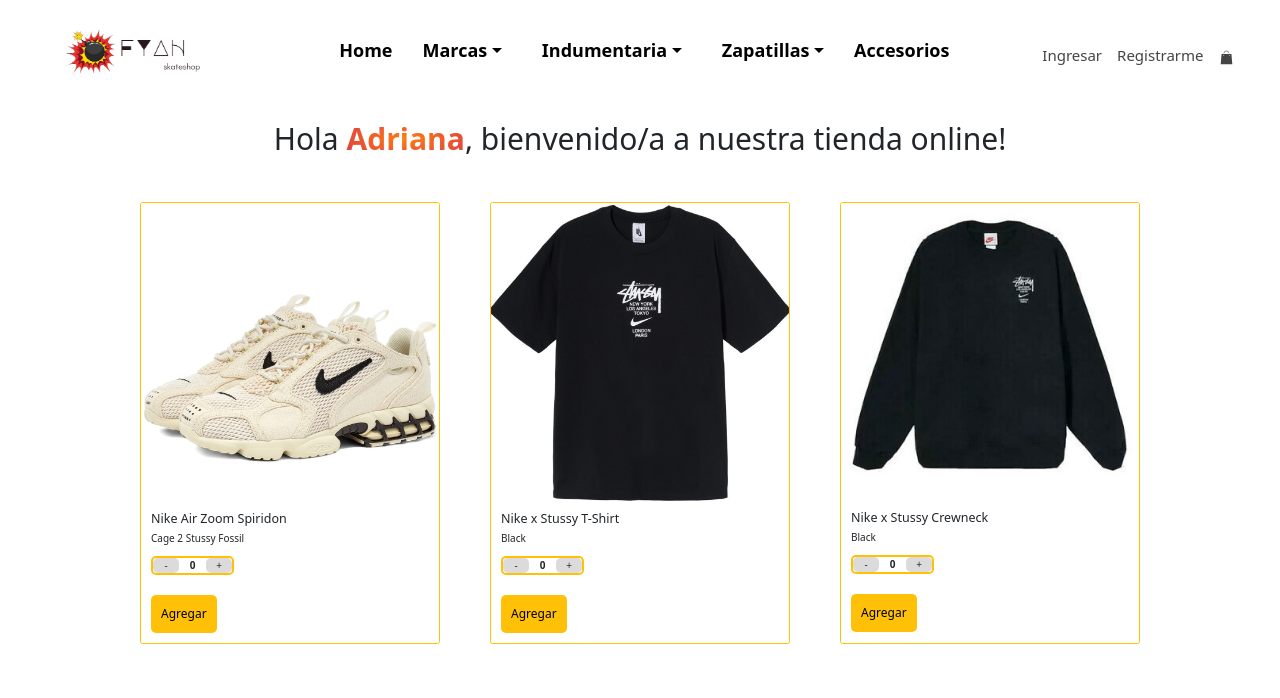
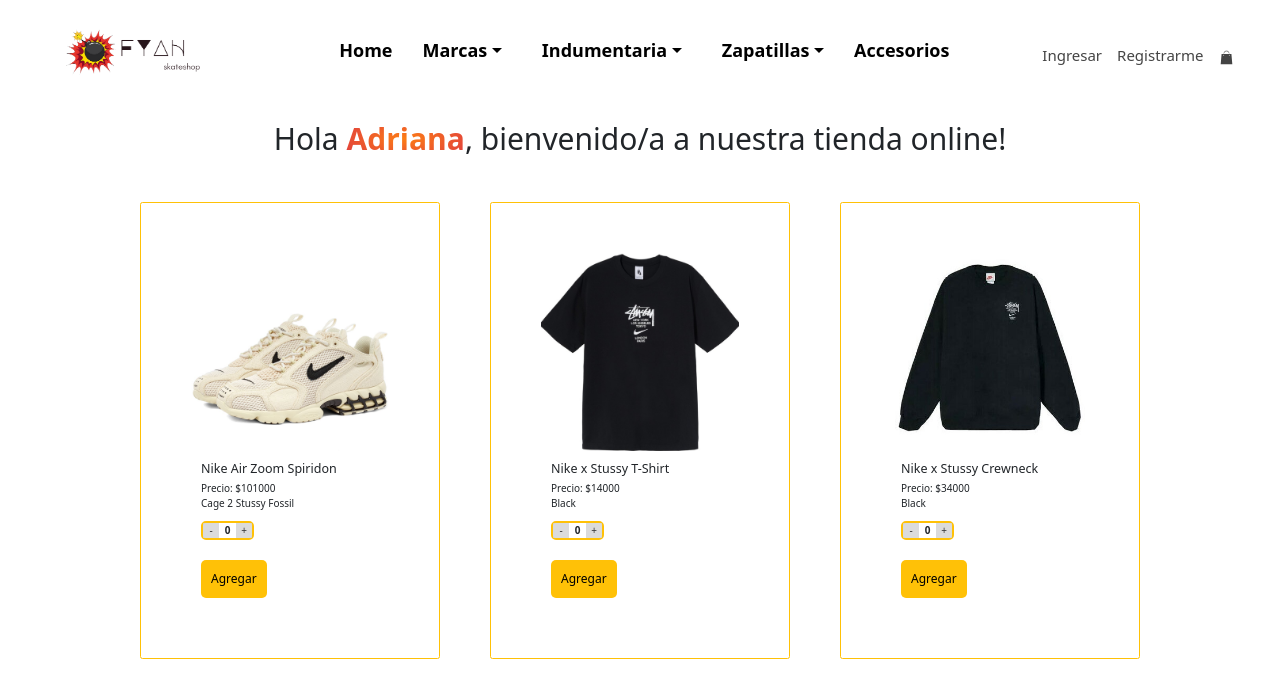
Before and after one commit to IvanPontoriero/Fyah_skateshop, a React (Create React App) app: page / in a window 1280 px wide. Shown: the top 698 px of the page. Built offline with nearby package versions, Linux system fonts and the light colour scheme.

Commit message:
se añade ItemList y Items con preloader

```diff
--- /dev/null
+++ b/src/components/ItemCount/ItemCount.jsx
@@ -0,0 +1,32 @@
+import React from 'react';
+import { useState } from 'react';
+
+const ItemCount = ({ title, stock, initial }) => {
+
+    const [count, setCount] = useState(initial);
+
+    const sumItem = () => {
+        count < stock ? setCount(count + 1) : alert(`Superaste el stock disponible de ${title}`);
+    }
+
+    const restItem = () => {
+        count >= 1 ? setCount(count - 1) : alert('No puedes agregar menos de 1 producto');
+    }
+
+    const onAdd = () => {
+        count >= 1 ? alert(`Agregaste ${count} unidades del producto ${title} al carrito`) : alert('Debes seleccionar un producto para añadir al carrito')
+    }
+
+    return (
+        <>
+            <div className='item--counter'>
+                <button className='item--counter__btn' onClick={restItem}> - </button>
+                <label className='label--counter'> {count} </label>
+                <button className='item--counter__btn' onClick={sumItem}> + </button>
+            </div>
+            <button className='onAdd__btn' onClick={onAdd}>Agregar</button>
+        </>
+    )
+}
+
+export default ItemCount;
--- /dev/null
+++ b/src/components/ItemListContainer/Item.jsx
@@ -0,0 +1,74 @@
+import { useState, useEffect } from 'react';
+import ItemCount from '../ItemCount/ItemCount.jsx';
+import Spinner from 'react-bootstrap/Spinner';
+import Card from 'react-bootstrap/Card';
+import NikeXStussyAirZoom from '../../assets/Stussy-Nike-Zoom-Spiridon.jpg';
+import NikeXStussyIntTee from '../../assets/Nike-x-Stussy-T-Shirt-Black.jpg';
+import NikeXStussyIntCN from '../../assets/Nike-x-Stussy-International-Crewneck-Sweatshirt-Black.jpg';
+
+const products = [
+    {
+        id: 0,
+        name: "Nike Air Zoom Spiridon",
+        category: "Zapatillas",
+        price: 101000,
+        description: "Cage 2 Stussy Fossil",
+        img: NikeXStussyAirZoom,
+        stock: 1
+    },
+    {
+        id: 1,
+        name: "Nike x Stussy T-Shirt",
+        category: "Remeras",
+        price: 14000,
+        description: "Black",
+        img: NikeXStussyIntTee,
+        stock: 5
+    },
+    {
+        id: 2,
+        name: "Nike x Stussy Crewneck",
+        category: "Hoodies/Zippers",
+        price: 34000,
+        description: "Black",
+        img: NikeXStussyIntCN,
+        stock: 3
+    }
+];
+
+const getProducts = new Promise ((resolve, reject) => {
+    setTimeout(() => {
+        resolve(products)
+    }, 2000);
+})
+
+const Item = () => {
+
+    const [products, setProducts] = useState([]);
+    const [preloader, setPreloader] = useState(true);
+
+    useEffect(() => {
+        getProducts
+        .then((res) => setProducts(res))
+        .finally(() => setPreloader(false));
+    }, [])
+
+    return (
+        <>
+        { preloader ? <Spinner animation="grow" variant="dark" /> : products.map(prod =>
+        <Card key={ prod.id } border="warning" style={{ width: '30rem' }} className='item--container'>
+            <Card.Img variant="top" src={prod.img} />
+            <Card.Body>
+                <Card.Title>{prod.name}</Card.Title>
+                <Card.Text>
+                    Precio: ${prod.price} <br/>
+                    {prod.description}
+                </Card.Text>
+                <ItemCount title={prod.name} stock={prod.stock} initial={0}/>
+            </Card.Body>
+        </Card>)}
+        </>
+    )
+}
+
+export default Item;
--- a/src/components/ItemListContainer/ItemCount.jsx
+++ /dev/null
@@ -1,42 +0,0 @@
-import React from 'react';
-import Card from 'react-bootstrap/Card';
-import { useState } from 'react';
-
-const ItemCount = ({img, title, text, stock, initial}) => {
-
-    const [count, setCount] = useState(initial);
-
-    const sumItem = () => {
-        count < stock ? setCount(count + 1) : alert(`Superaste el stock disponible de ${title}`);
-    }
-
-    const restItem = () => {
-        count >= 1 ? setCount(count - 1) : alert('No puedes agregar menos de 1 producto');
-    }
-
-    const onAdd = () => {
-        alert(`Agregaste ${count} unidades del producto ${title} al carrito`)
-    }
-
-    return (
-        <>
-        <Card border="warning" style={{ width: '30rem' }}>
-            <Card.Img variant="top" src={img} />
-            <Card.Body>
-                <Card.Title>{title}</Card.Title>
-                <Card.Text>
-                    {text}
-                </Card.Text>
-                <div className='item--counter'>
-                    <button className='item--counter__btn' onClick={restItem}> - </button>
-                    <label className='label--counter'> {count} </label>
-                    <button className='item--counter__btn' onClick={sumItem}> + </button>
-                </div>
-                <button className='onAdd__btn' onClick={onAdd}>Agregar</button>
-            </Card.Body>
-        </Card>
-        </>
-    )
-}
-
-export default ItemCount;
--- /dev/null
+++ b/src/components/ItemListContainer/ItemList.jsx
@@ -0,0 +1,11 @@
+import Item from './Item.jsx';
+
+const ItemList = () => {
+    return (
+        <div className='item__list--container'>
+            <Item />
+        </div>
+    )
+}
+
+export default ItemList;
--- a/src/components/ItemListContainer/ItemListContainer.jsx
+++ b/src/components/ItemListContainer/ItemListContainer.jsx
@@ -1,19 +1,12 @@
 import React from 'react';
-import ItemCount from './ItemCount.jsx';
+import ItemList from './ItemList.jsx';
 // import PropTypes from 'prop-types puede ser usada para verificar el tipo de propiedad a pasar a un component e indicar si es requerida e.g. ItemListContainer.PropTypes = { greeting: PropTypes.number.isRequired }
-import NikeXStussyAirZoom from '../../assets/Stussy-Nike-Zoom-Spiridon.jpg';
-import NikeXStussyIntTee from '../../assets/Nike-x-Stussy-T-Shirt-Black.jpg';
-import NikeXStussyIntCN from '../../assets/Nike-x-Stussy-International-Crewneck-Sweatshirt-Black.jpg';
 
 const ItemListContainer = ({greeting}) => {
     return (
         <>
             <h2 className='welcome'>Hola <b id='welcome--name'>{ greeting }</b>, bienvenido/a a nuestra tienda online!</h2>
-            <div className='item__list--container'>
-                <ItemCount className='item--container' initial={0} stock={1} img={NikeXStussyAirZoom} title='Nike Air Zoom Spiridon' text='Cage 2 Stussy Fossil'/>
-                <ItemCount className='item--container' initial ={0} stock={5} img={NikeXStussyIntTee} title='Nike x Stussy T-Shirt' text='Black'/>
-                <ItemCount className='item--container' initial={0} stock={3} img={NikeXStussyIntCN} title='Nike x Stussy Crewneck' text='Black'/>
-            </div>
+            <ItemList />
         </>
     )
 }
--- a/src/css/styles.css
+++ b/src/css/styles.css
@@ -73,7 +73,6 @@
   background: lightgray;
   opacity: .8;
   border: #000;
-  border-radius: 5px;
   font-size: 1rem; }
 
 .label--counter {
--- a/src/scss/components/buttons.scss
+++ b/src/scss/components/buttons.scss
@@ -12,7 +12,7 @@
     background: lightgray;
     opacity: .8;
     border: #000;
-    border-radius: 5px;
+    //border-radius: 1px;
     font-size: 1rem;
 }
 
```
